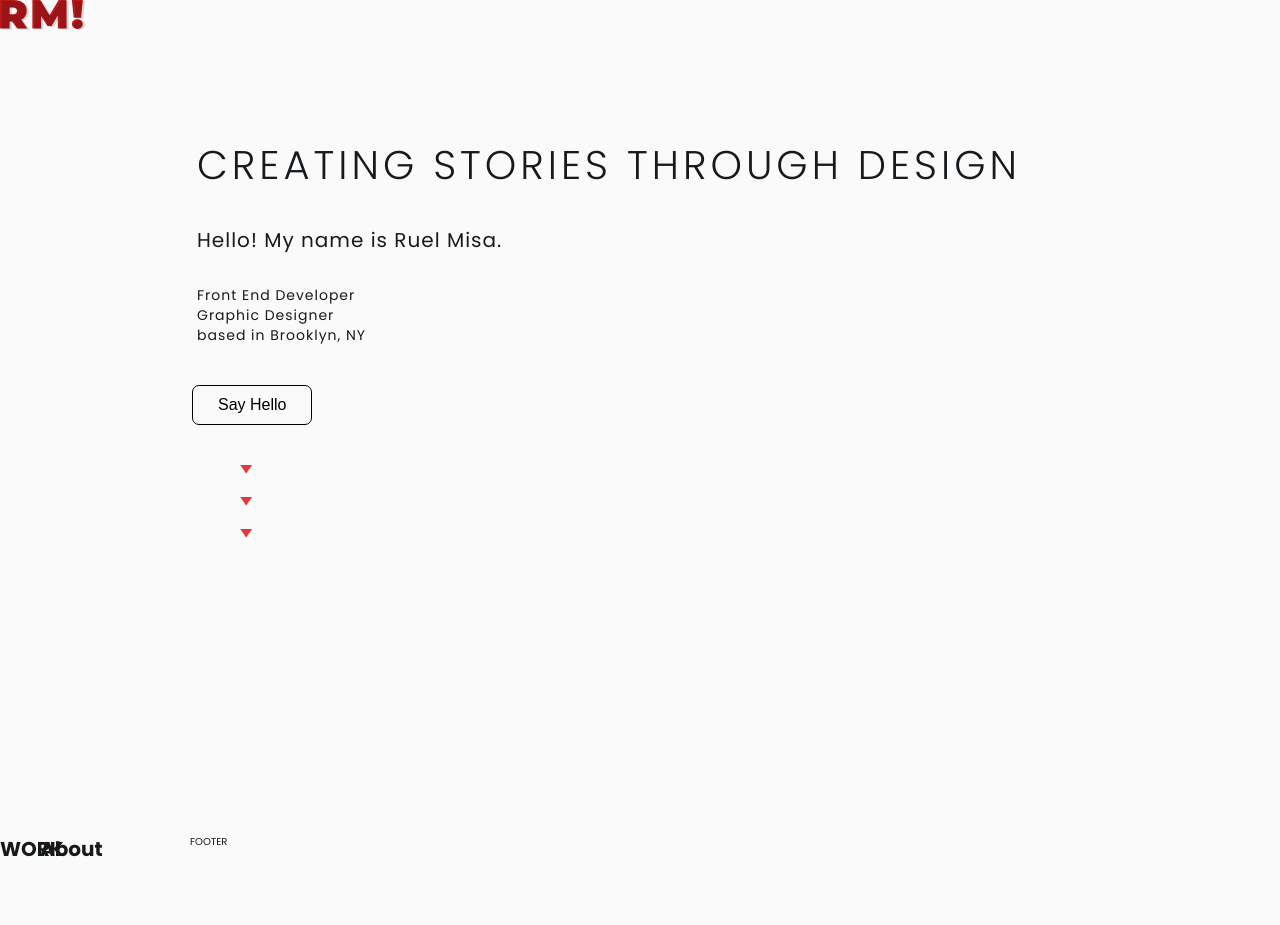
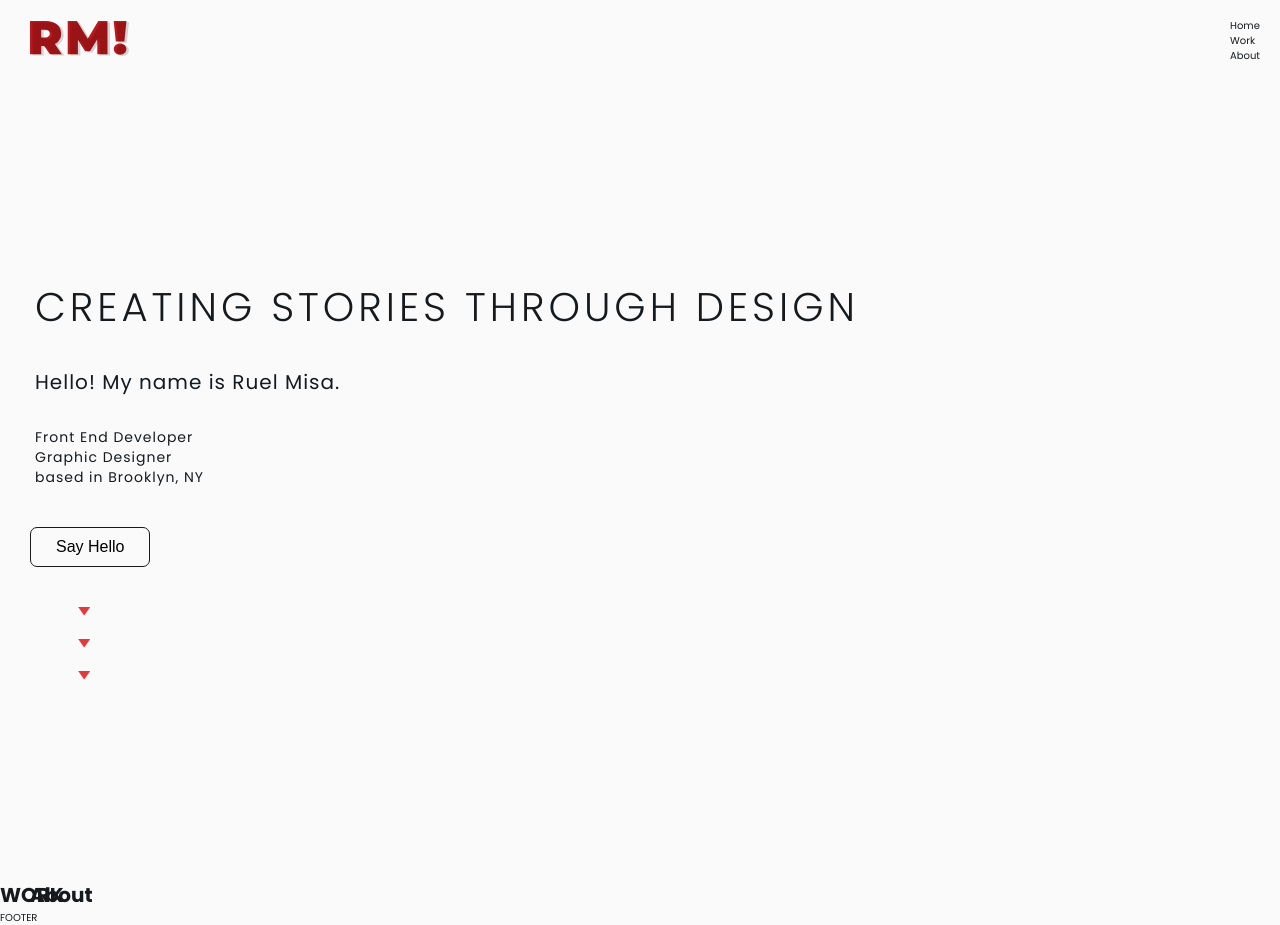
Before and after one commit to theruelmisa/theruelmisa_v1, a React (Create React App) app: page / in a window 1280 px wide. Before the commit the page ends 864 px from the top, so only its background shows below. Built offline with nearby package versions, Linux system fonts and the light colour scheme.

Commit message:
finished styling header component

```diff
--- a/src/App.js
+++ b/src/App.js
@@ -6,13 +6,13 @@ const App = () => {
     return (
         <>
             <GlobalStyles />
-            <Header />
             <MainContainer>
+                <Header />
                 <Hero />
                 <Work />
                 <About />
-                <Footer />
             </MainContainer>
+            <Footer />
         </>
     );
 }
--- /dev/null
+++ b/src/components/Header/Header.elements.js
@@ -0,0 +1,35 @@
+import styled from 'styled-components';
+
+export const HeaderContainer = styled.header`
+    grid-column: full-start / full-end;
+    display: flex;
+    align-items: center;
+    justify-content: space-between;
+    height: 8rem;
+    padding: 1rem 10rem;
+    transition: all .5s ease-in;
+
+    position: sticky;
+    top: 0;
+    left: 0;
+    right: 0;
+    z-index: 2;
+
+    background-color: ${({ showHeader }) => ( showHeader ? 'rgba(var(--grey-light),.8)' : 'inherit')};
+
+    @media screen and (max-width: 1440px) {
+        padding: 1rem 2rem;
+    }
+
+    @media screen and (max-width: 960px) {
+        padding: 1rem;
+    }
+`;
+
+export const LogoBox = styled.div`
+    padding: 1rem;
+`;
+
+export const LogoImg = styled.img`
+    height: 3.5rem;
+`;
--- a/src/components/Header/Header.jsx
+++ b/src/components/Header/Header.jsx
@@ -1,12 +1,36 @@
-import React from 'react'
+import React, { useState, useEffect } from 'react'
+import Navigation from '../Navigation/Navigation';
+import { HeaderContainer, LogoBox, LogoImg } from './Header.elements';
 
 import Logo from '../../assets/main-logo-md.svg';
 
 const Header = () => {
+    const [ showHeader, setShowHeader ] = useState(false);
+
+    useEffect(() => {
+
+        window.addEventListener('scroll', handleShowHeader);
+
+        return () => {
+            window.removeEventListener('scroll', handleShowHeader);
+        };
+    }, []);
+
+    const handleShowHeader = () => {
+        if (window.scrollY > 100) {
+            setShowHeader(true);
+        } else {
+            setShowHeader(false);
+        };
+    }
+
     return (
-        <header>
-            <img src={Logo} alt="RM logo" height={30} />
-        </header>
+        <HeaderContainer showHeader={showHeader}>
+            <LogoBox>
+                <LogoImg src={Logo} alt="RM logo" />
+            </LogoBox>
+            <Navigation navType="header" />
+        </HeaderContainer>
     )
 }
 
--- a/src/components/Hero/Hero.elements.js
+++ b/src/components/Hero/Hero.elements.js
@@ -3,25 +3,20 @@ import { MainHeading, SubHeading } from '../../globalStyles';
 
 export const HeroContainer = styled.div`
     grid-column: full-start / full-end;
-    display: flex;
+
+    display: grid;
+    grid-template-columns: [full-start] minmax(3rem, 1fr) [center-start] repeat(8, [col-start] minmax(min-content, 18rem) [col-end]) [center-end] minmax(3rem, 1fr) [full-end];
     align-items: center;
+    justify-items: start;
 
     /* background-color: var(--red-main);
     color: var(--grey-light); */
-
-    @media screen and (max-width: 960px) {
-        flex-direction: column;
-        justify-content: center;
-    }
 `;
 
 export const IntroBox = styled.div`
-    margin-top: -15%;
-    margin-left: 15%;
+    grid-column: center-start / center-end;
 
     @media screen and (max-width: 960px) {
-        margin-left: 10%;
-        margin-right: 10%;
         display: flex;
         flex-direction: column;
         align-items: center;
@@ -53,16 +48,16 @@ export const IntroButton = styled.button`
     font-size: 1.6rem;
     padding: 1rem 2.5rem;
     margin-bottom: 3rem;
-    border: 1.5px solid black;
+    border: 1.5px solid rgb(var(--black));
     border-radius: 0.7rem;
     background-color: inherit;
 
     transition: all .3s ease;
 
     &:hover {
-        background-color: var(--red-main);
-        color: var(--grey-light);
-        border-color: var(--red-main);
+        background-color: rgb(var(--red-main));
+        color: rgb(var(--grey-light));
+        border-color: rgb(var(--red-main));
         box-shadow: var(--bs-medium);
     }
 `;
@@ -78,7 +73,7 @@ export const ScrollerBox = styled.div`
 export const Scroller = styled.div`
     height: 1.2rem;
     width: 1.2rem;
-    background-color: var(--red-light);
+    background-color: rgb(var(--red-light));
     margin: 1rem 0;
     clip-path: polygon(50% 70%, 0 0, 100% 0);
 `;
--- a/src/globalStyles.js
+++ b/src/globalStyles.js
@@ -4,14 +4,14 @@ const GlobalStyles = createGlobalStyle`
 
     :root {
         // Colors
-        --red-main: #BA181B;
-        --red-light: #E5383B;
-        --red-dark: #A4161A;
-        --grey-light: #F5F3F4;
-        --grey-dark: #D3D3D3;
-        --white: #fafafa;
-        --black: #161A1D;
-        // --black-dark: #0B090A;
+        --red-main: 186, 24, 27;
+        --red-light: 229, 56, 59;
+        --red-dark: 164, 22, 26;
+        --grey-light: 245, 243, 244;
+        --grey-dark: 211, 211, 211;
+        --white: 250, 250, 250;
+        --black: 22, 26, 29;
+        // --black-dark: 11, 9, 10;
 
         --bs-light: .5px 2px 5px rgba(0, 0, 0, .2);
         --bs-medium: 1px 3px 8px rgba(0, 0, 0, .6);
@@ -34,8 +34,8 @@ const GlobalStyles = createGlobalStyle`
         font-family: 'Poppins', sans-serif;
         font-weight: 400;
         line-height: 1.5;
-        background-color: var(--white);
-        color: var(--black);
+        background-color: rgb(var(--white));
+        color: rgb(var(--black));
     }
 
     a {
@@ -50,8 +50,8 @@ const GlobalStyles = createGlobalStyle`
 
 export const MainContainer = styled.div`
     display: grid;
-    grid-template-columns: [full-start] minmax(3rem, 1fr) [center-start] repeat(8, [col-start] minmax(min-content, 15rem) [col-end]) [center-end] minmax(3rem, 1fr) [full-end];
-    grid-template-rows: 100vh repeat(3, min-content);
+    grid-template-columns: [full-start] minmax(3rem, 1fr) [center-start] repeat(8, [col-start] minmax(min-content, 18rem) [col-end]) [center-end] minmax(3rem, 1fr) [full-end];
+    grid-template-rows: 8rem 100vh repeat(2, min-content);
 `;
 
 // TYPOGRAPHY
```
Also changed, not shown: 1 other file (tests, documents, lock files or other folders).
